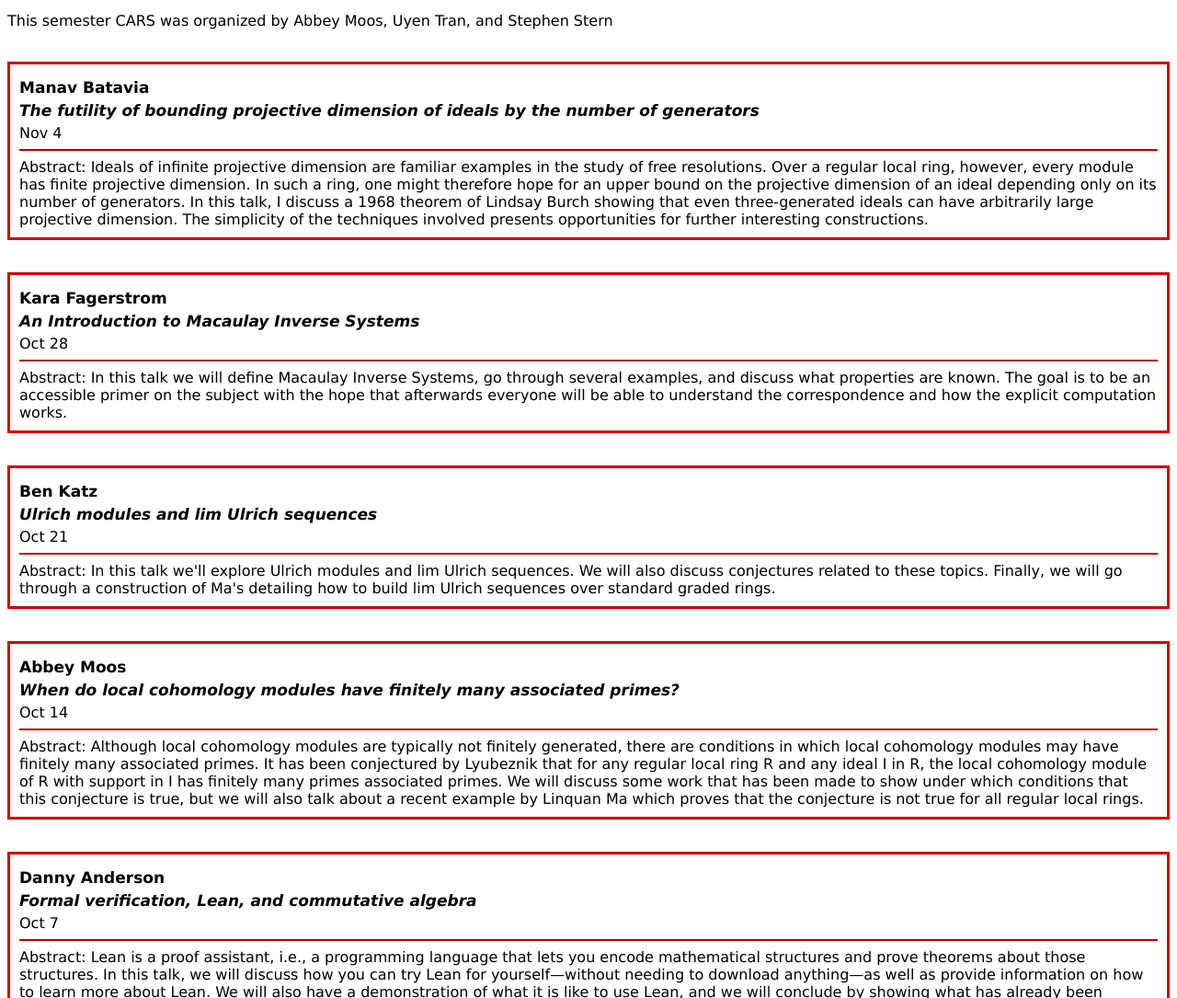
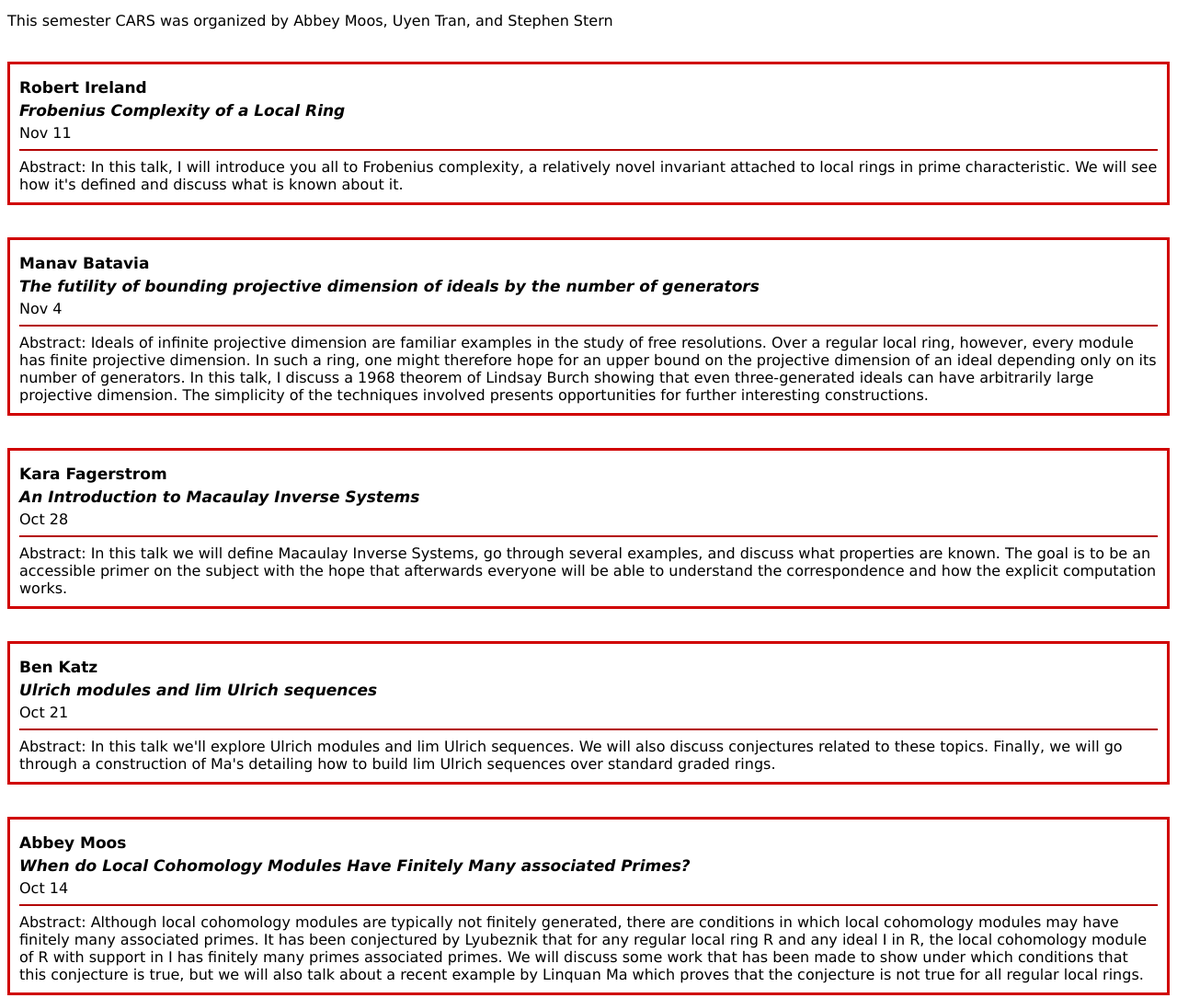
Before and after one commit to CARS-UNL/CARS-UNL.github.io, a plain HTML site: page current.html in a window 1280 px wide. Shown: the part 231-1316 px from the top of the page at 92% size. Drawn offline with Linux system fonts and the light colour scheme.

Commit message:
Update current.html

```diff
--- a/current.html
+++ b/current.html
@@ -62,6 +62,14 @@
 </div>
 
 <div class="tcard">
+	<h3>Robert Ireland</h3>
+	<h3><em>Frobenius Complexity of a Local Ring</em></h3>
+	Nov 11
+	<hr>
+	Abstract: In this talk, I will introduce you all to Frobenius complexity, a relatively novel invariant attached to local rings in prime characteristic. We will see how it's defined and discuss what is known about it.
+</div>
+
+<div class="tcard">
 	<h3>Manav Batavia</h3>
 	<h3><em>The futility of bounding projective dimension of ideals by the number of generators</em></h3>
 	Nov 4
@@ -87,7 +95,7 @@
 
 <div class="tcard">
 	<h3>Abbey Moos</h3>
-	<h3><em>When do local cohomology modules have finitely many associated primes?</em></h3>
+	<h3><em>When do Local Cohomology Modules Have Finitely Many associated Primes?</em></h3>
 	Oct 14
 	<hr>
 	Abstract: Although local cohomology modules are typically not finitely generated, there are conditions in which local cohomology modules may have finitely many associated primes. It has been conjectured by Lyubeznik that for any regular local ring R and any ideal I in R, the local cohomology module of R with support in I has finitely many primes associated primes. We will discuss some work that has been made to show under which conditions that this conjecture is true, but we will also talk about a recent example by Linquan Ma which proves that the conjecture is not true for all regular local rings.
```
